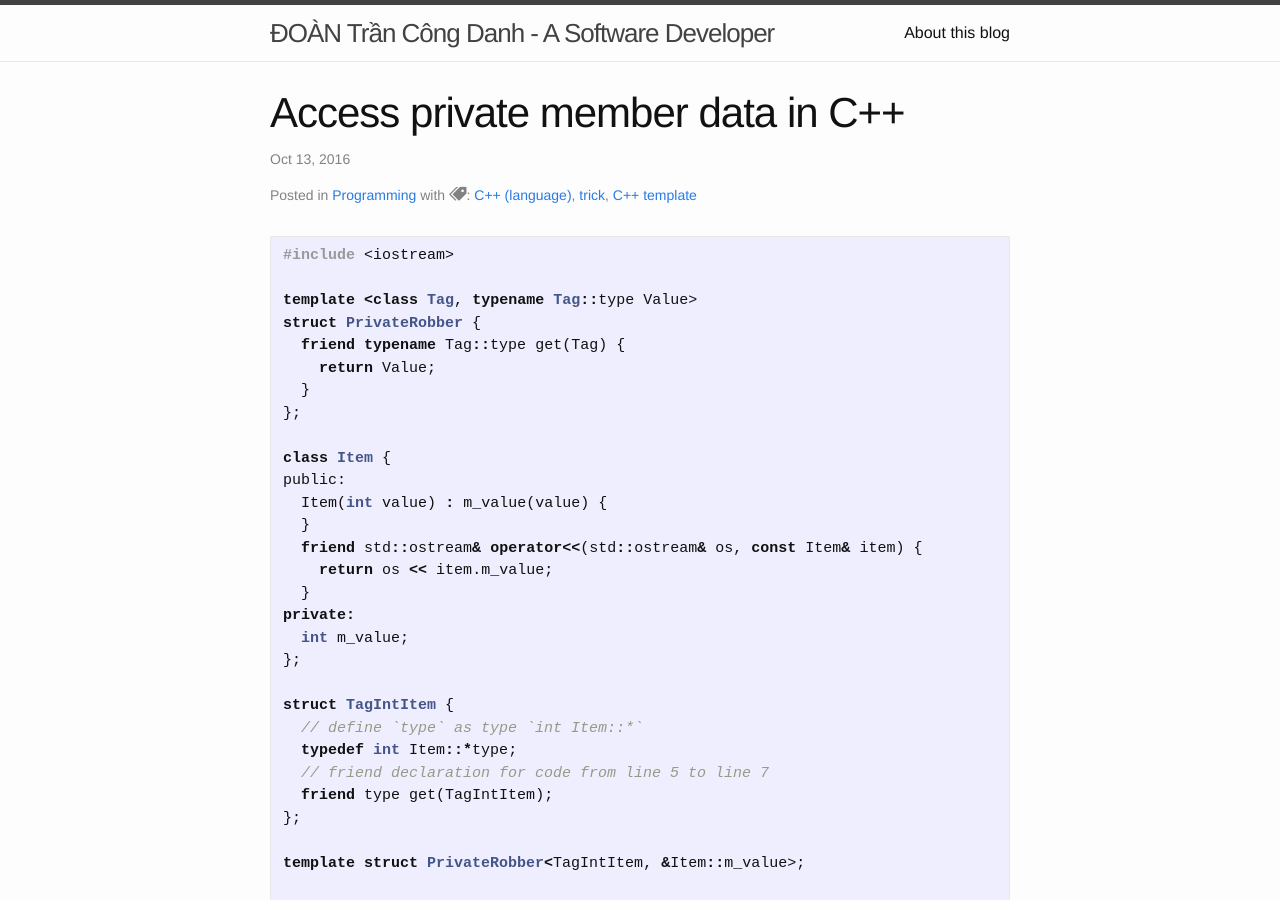
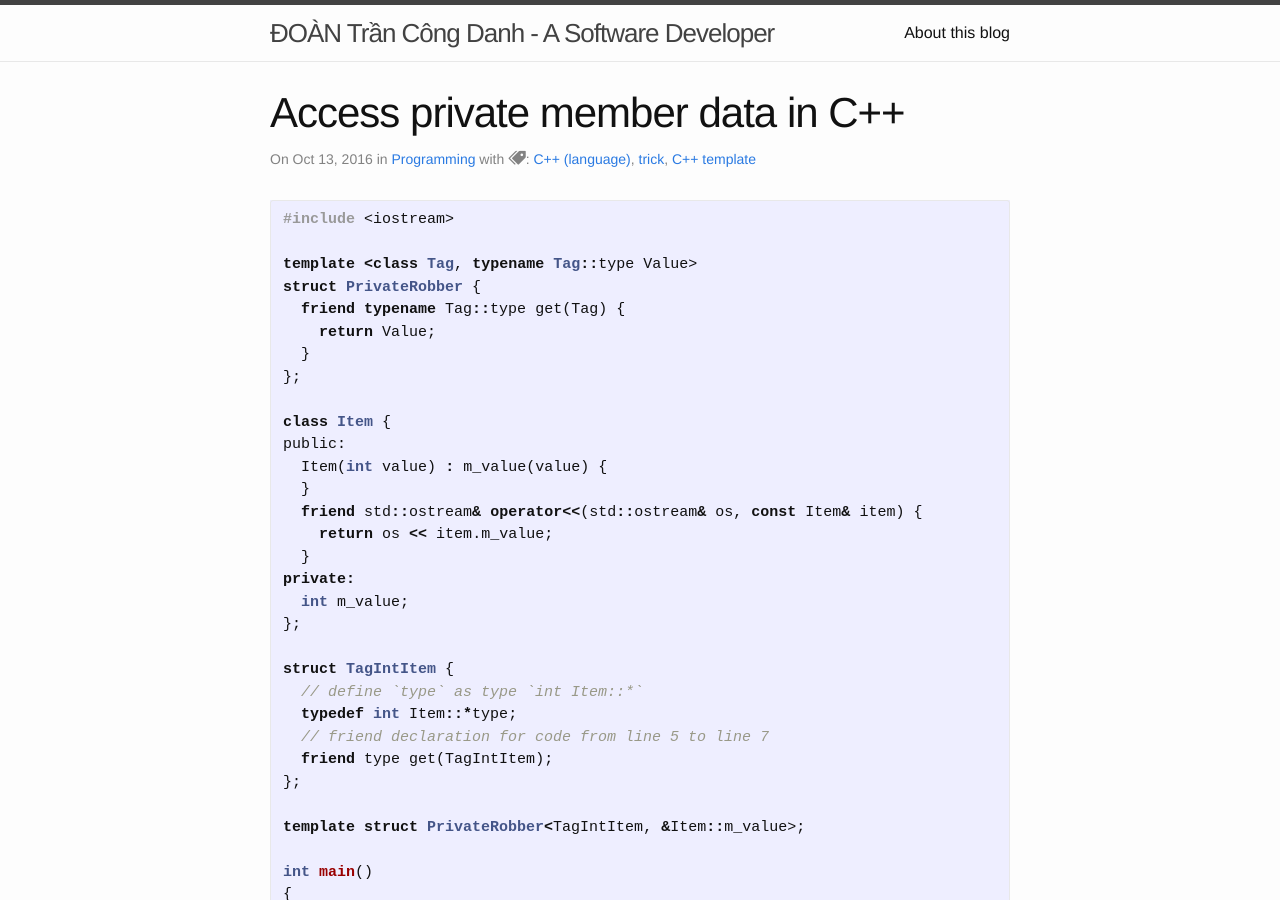
Before and after one commit to congdanhqx-zz/congdanhqx.github.io, a Jekyll site: the page built from _posts/2016-10-13-access-private-data-member-cpp.markdown, in a window 1280 px wide and 900 px high. Built offline with Jekyll 4.4.1, drawn with Linux system fonts in a browser that asks for light colours; some web fonts are replaced; comment, search, counter and statistics services are not loaded.

Commit message:
Compress the post meta line

```diff
--- a/_layouts/post.html
+++ b/_layouts/post.html
@@ -3,7 +3,7 @@
 ---
 <!-- from http://www.minddust.com/post/alternative-tags-and-categories-on-github-pages/ -->
 {% if page.categories.size > 0 %}
-  {% capture categories_content %}in {% endcapture %}
+  {% capture categories_content %} in {% endcapture %}
   {% for post_category in page.categories %}
     {% assign category = site.my_categories | where: "slug", post_category %}
     {% if category %}
@@ -29,10 +29,7 @@
 
   <header class="post-header">
     <h1 class="post-title" itemprop="name headline">{{ page.title }}</h1>
-    <p class="post-meta"><time datetime="{{ page.date | date_to_xmlschema }}" itemprop="datePublished">{{ page.date | date: "%b %-d, %Y" }}</time>{% if page.author %} • <span itemprop="author" itemscope itemtype="http://schema.org/Person"><span itemprop="name">{{ page.author }}</span></span>{% endif %}</p>
-    {% if categories_content or tags_content %}
-    <p class="post-meta">Posted {{ categories_content }} {{ tags_content }}</p>
-    {% endif %}
+    <p class="post-meta">On <time datetime="{{ page.date | date_to_xmlschema }}" itemprop="datePublished">{{ page.date | date: "%b %-d, %Y" }}</time>{% if page.author %} by <span itemprop="author" itemscope itemtype="http://schema.org/Person"><span itemprop="name">{{ page.author }}</span></span>{% endif %}{{ categories_content }} {{ tags_content }}</p>
   </header>
 
   <div class="post-content" itemprop="articleBody">
```
